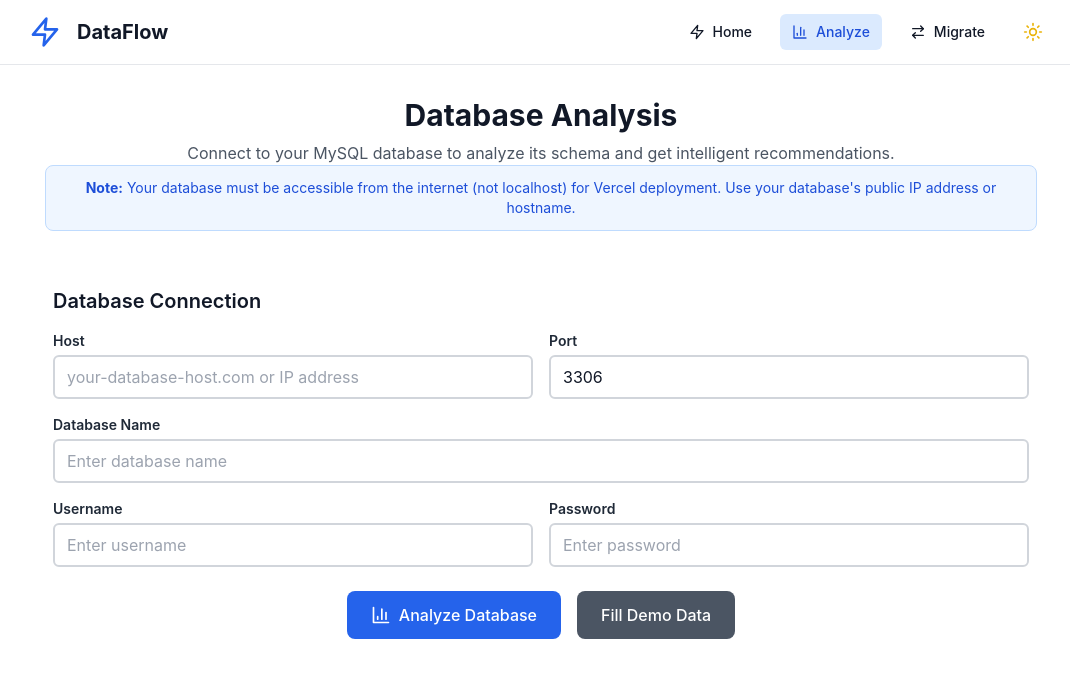
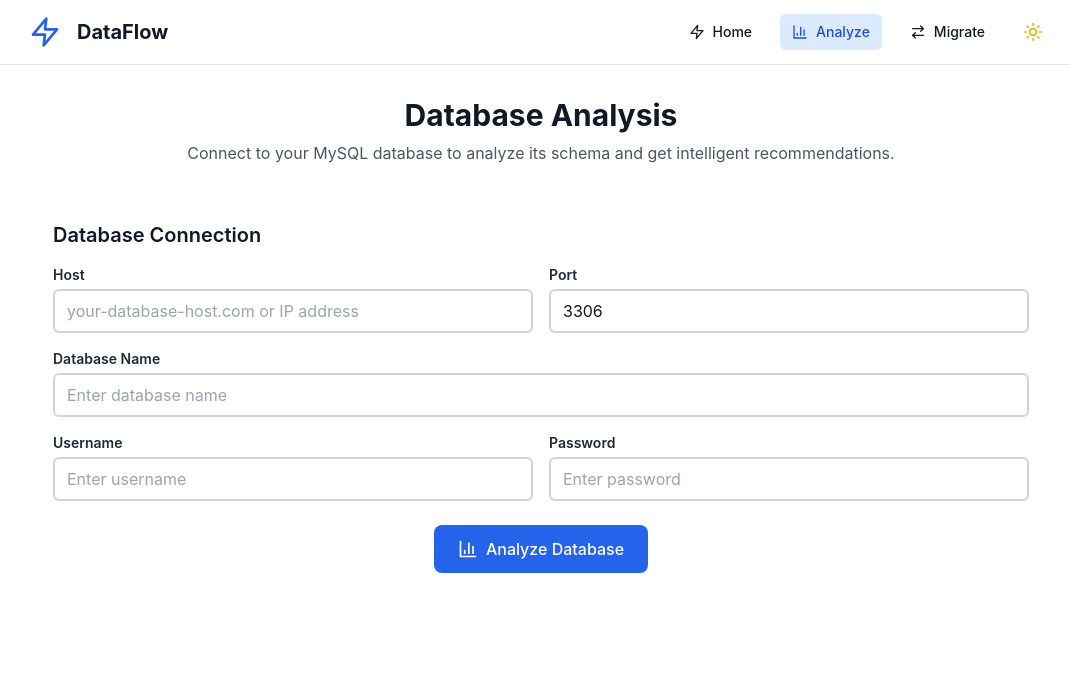
Before and after one commit to nikhilpahujaa/DataFlow, a React (Create React App) app in the folder client/: page /analyze in a window 1280 px wide. Shown: the top 678 px of the page, without its empty margins (99-1169 px from the left). Built offline with nearby package versions, Linux system fonts and the light colour scheme.

Commit message:
Clean up UI: remove info note box and demo button for cleaner interface

```diff
--- a/client/src/pages/Analyze.js
+++ b/client/src/pages/Analyze.js
@@ -53,8 +53,10 @@ const Analyze = () => {
 
       setResult(data);
     } catch (err) {
-      if (err.message.includes('JSON')) {
-        setError('API server is not available. Please check if the backend is running.');
+      if (err.message.includes("JSON")) {
+        setError(
+          "API server is not available. Please check if the backend is running."
+        );
       } else {
         setError(err.message);
       }
@@ -86,12 +88,6 @@ const Analyze = () => {
           Connect to your MySQL database to analyze its schema and get
           intelligent recommendations.
         </p>
-        <div className="bg-blue-50 dark:bg-blue-900/20 border border-blue-200 dark:border-blue-800 rounded-lg p-3 mx-4">
-          <p className="text-xs sm:text-sm text-blue-700 dark:text-blue-300">
-            <strong>Note:</strong> Your database must be accessible from the internet (not localhost) for Vercel deployment.
-            Use your database's public IP address or hostname.
-          </p>
-        </div>
       </div>
 
       {/* Connection Form */}
@@ -174,7 +170,7 @@ const Analyze = () => {
               />
             </div>
           </div>
-          <div className="flex justify-center pt-2 space-x-4">
+          <div className="flex justify-center pt-2">
             <button
               type="submit"
               disabled={loading}
@@ -191,21 +187,6 @@ const Analyze = () => {
                   Analyze Database
                 </>
               )}
-            </button>
-            <button
-              type="button"
-              onClick={() => {
-                setFormData({
-                  mysql_host: "demo.example.com",
-                  mysql_port: 3306,
-                  mysql_database: "demo_db",
-                  mysql_user: "demo_user",
-                  mysql_password: "demo_pass",
-                });
-              }}
-              className="inline-flex items-center px-4 sm:px-6 py-3 bg-gray-600 text-white font-medium rounded-lg hover:bg-gray-700 transition-all duration-200 transform hover:scale-105 text-sm sm:text-base"
-            >
-              Fill Demo Data
             </button>
           </div>
         </form>
```
